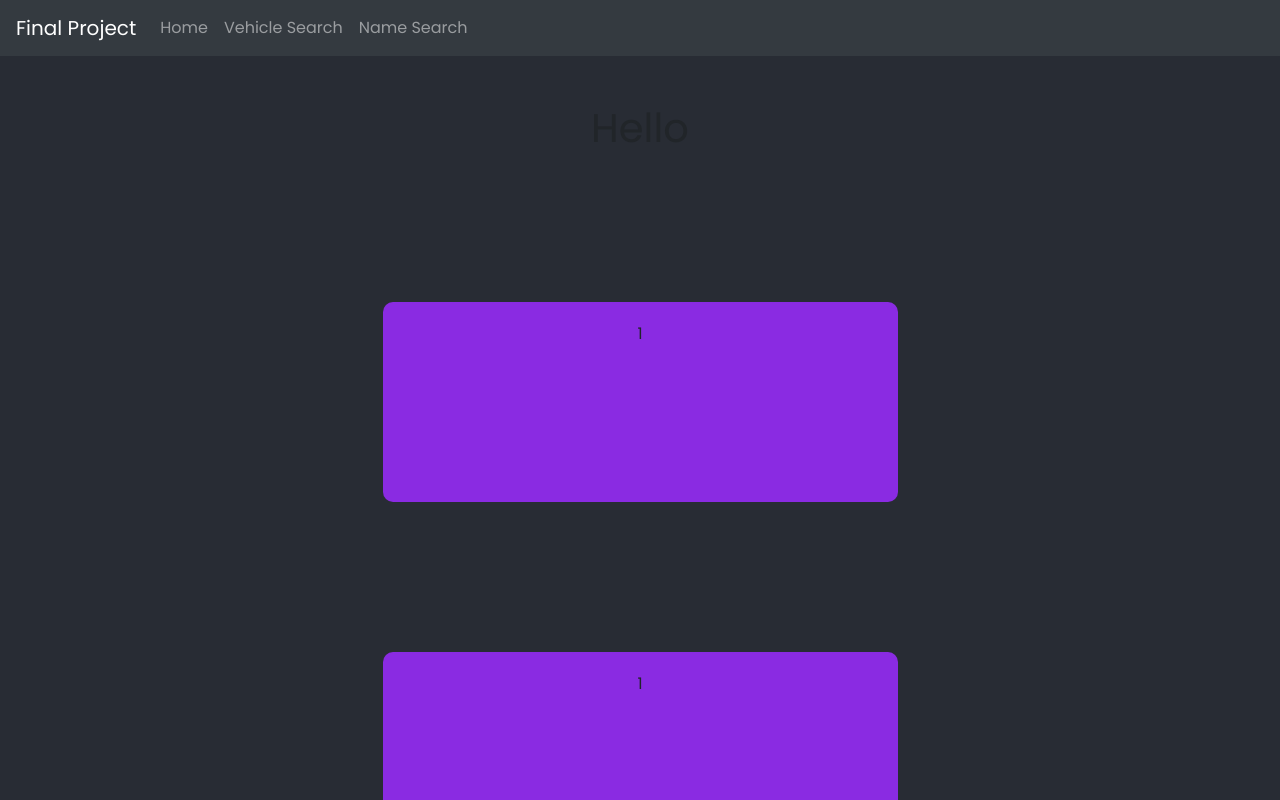
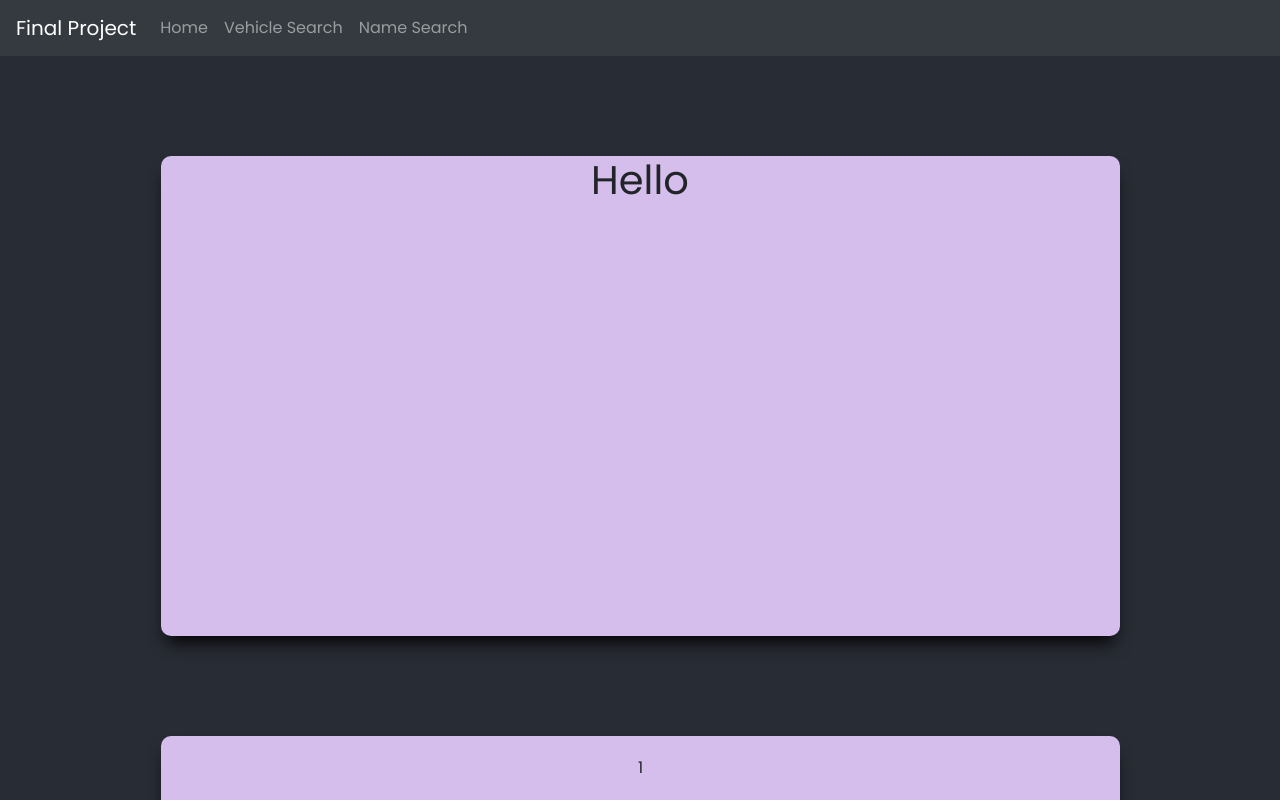
Before and after one commit to the-winning-team-for-this-project/frontend, a React (Create React App) app: page / in a window 1280 px wide. Shown: the top 800 px of the page. Built offline with nearby package versions, Linux system fonts and the light colour scheme.

Commit message:
new boxes on homepage

```diff
--- a/src/App.css
+++ b/src/App.css
@@ -49,7 +49,7 @@ body {
 
 .App {
   background-color: #282c34;
-  height: 100rem;
+  height: 200rem;
 }
 
 .card-header:first-child {
--- a/src/components/Box.css
+++ b/src/components/Box.css
@@ -1,15 +1,15 @@
 .boxes{
     margin: 20px;
-    margin-top:  150px;
-    background-color: blueviolet;
+    margin-top:  100px;
+    background-color: rgb(213, 190, 235);
     overflow: hidden;
-    height: 200px;
-    max-height: 35vh;
-    box-shadow: 0px 12px 18px -6px rgba(red, green, blue, alpha);
+    height: 600px;
+    max-height: 60vh;
+    box-shadow: 0px 12px 18px -6px black;
     border-radius: 10px 10px 10px 10px;
 }
 
 .grids {
-    max-width: 50%;
+    max-width: 90%;
     margin: auto;
 }
--- a/src/components/Homepage.jsx
+++ b/src/components/Homepage.jsx
@@ -46,11 +46,14 @@ const Homepage = () => {
 //         </Container>
 
 <div className="Boxy">
-    <h1>Hello</h1>
     <div className="grids">
-        <div className="boxes">1</div>
-        <div className="boxes">1</div>
+        <div className="boxes">
+            <h1>Hello</h1>
+        </div>
+        <div data-aos="flip-left" className="boxes">1</div>
         <div data-aos="fade-up" className="boxes">1</div>
+        <div data-aos="fade-left" className="boxes">1</div>
+        <div data-aos="fade-right" className="boxes">1</div>
     </div>
 </div>
 
```
